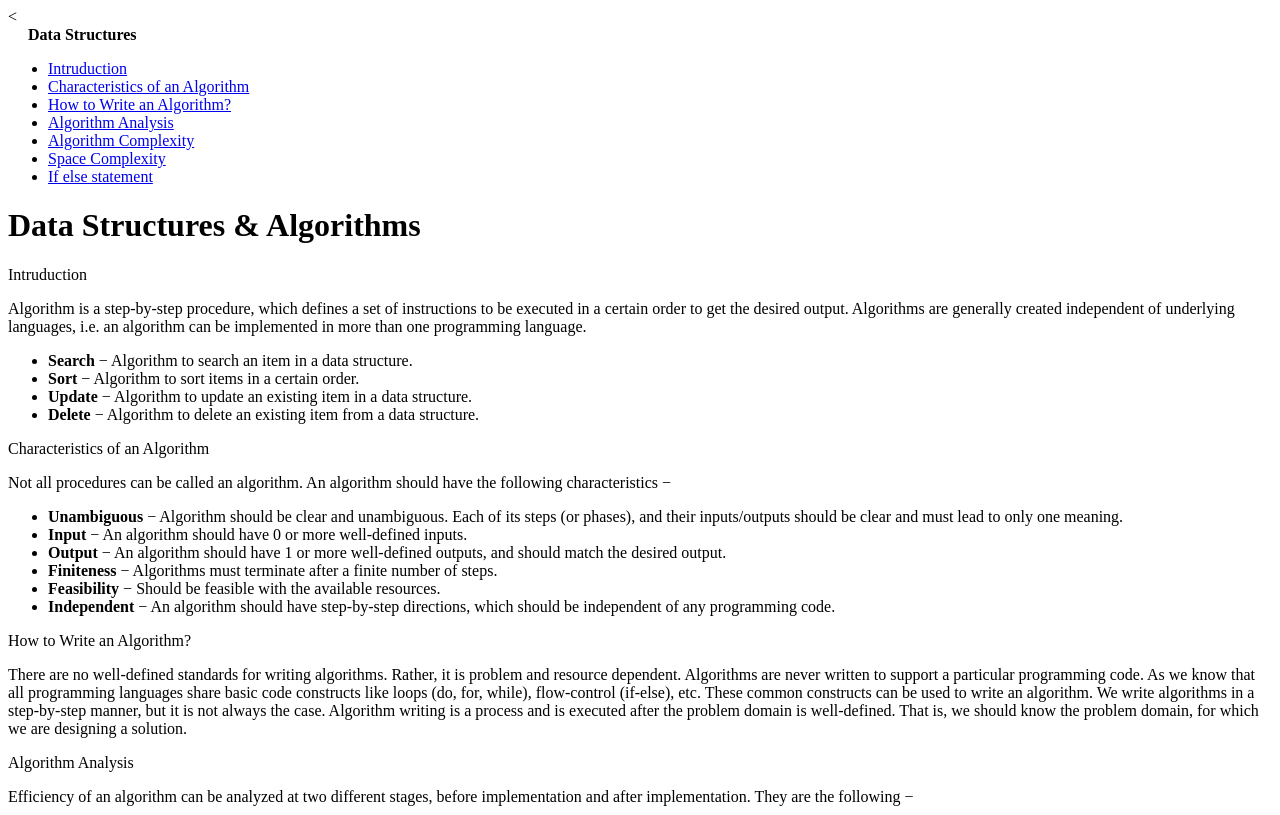
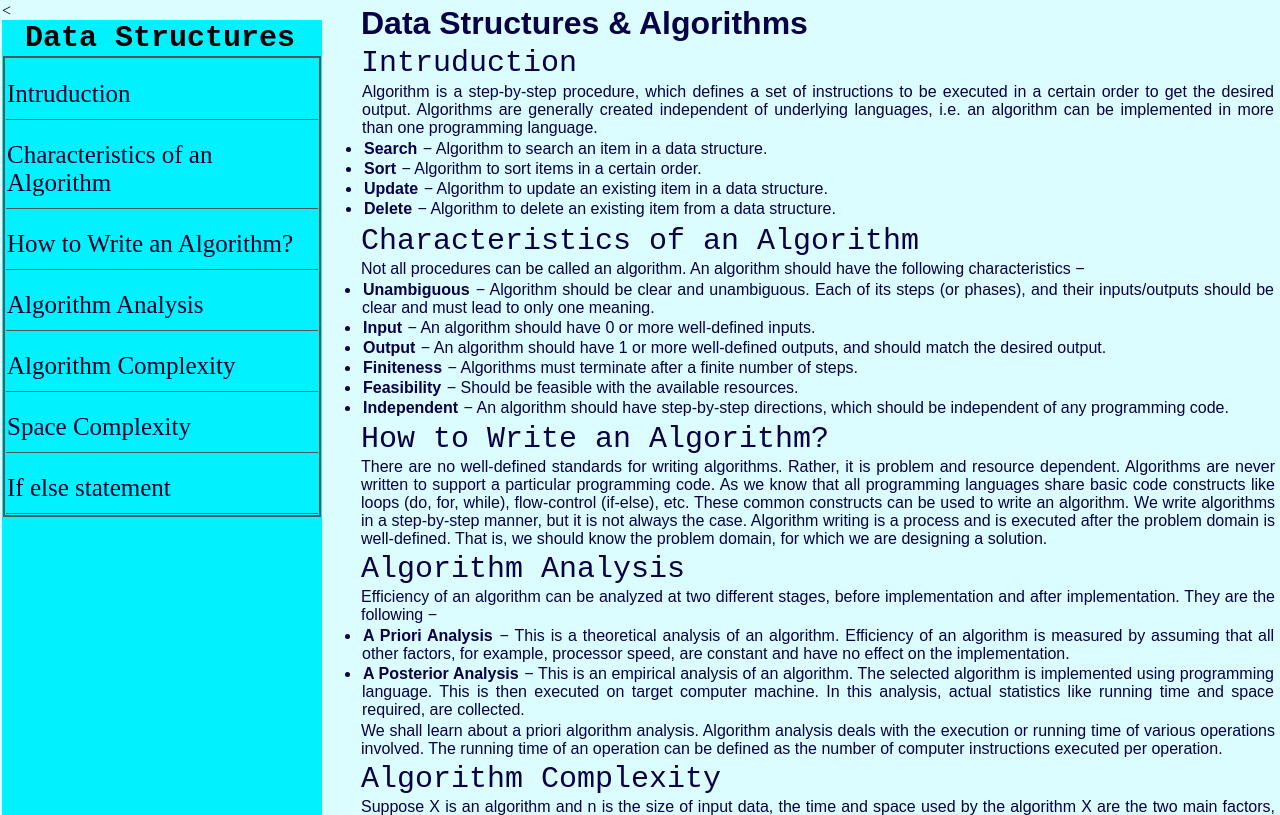
Before and after one commit to Rajat9933/Technical, a plain HTML site: page index.html in a window 1280 px wide. Shown: the top 815 px of the page. Drawn offline with Linux system fonts and the light colour scheme.

Commit message:
Update index.html

```diff
--- a/index.html
+++ b/index.html
@@ -1,7 +1,7 @@
 <<!DOCTYPE html>
 <html>
 <head>
-  <link rel="stylesheet" href="index.css" type="text"></link>
+  <link rel="stylesheet" href="index.css">
  </head>
  <body>
     <nav id="navbar">
```
